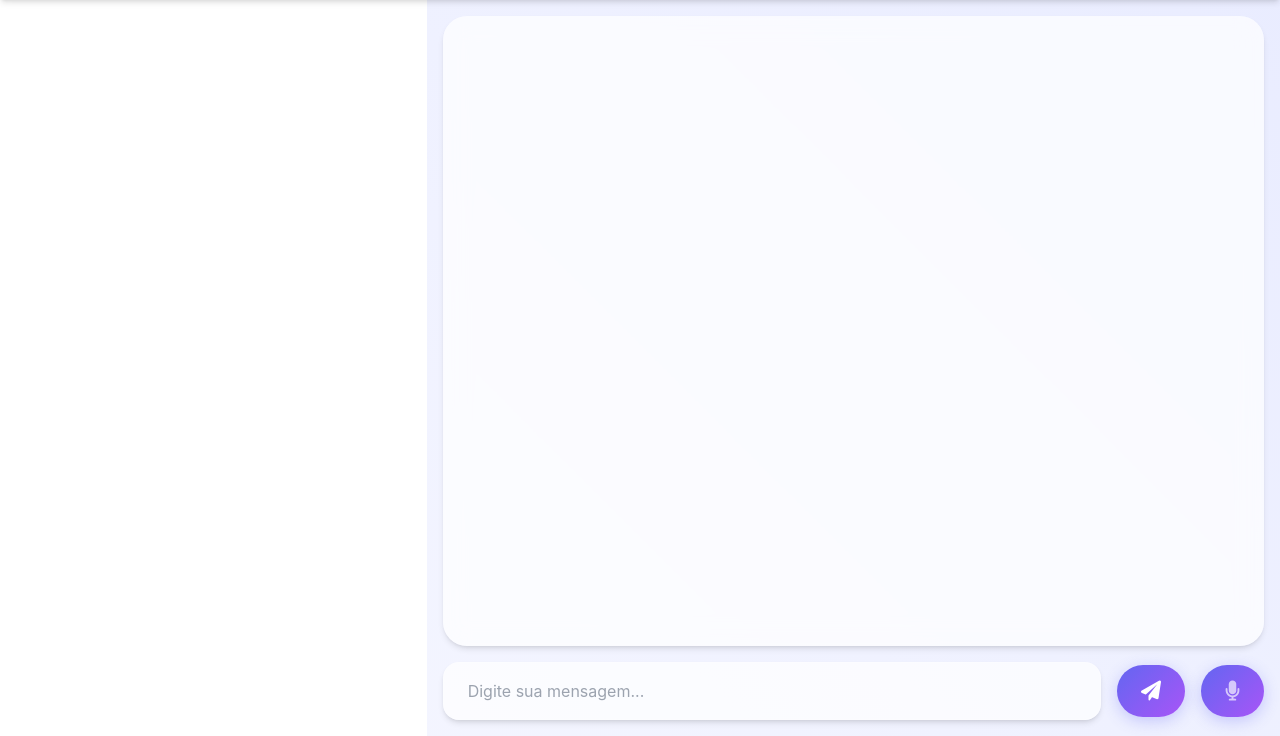
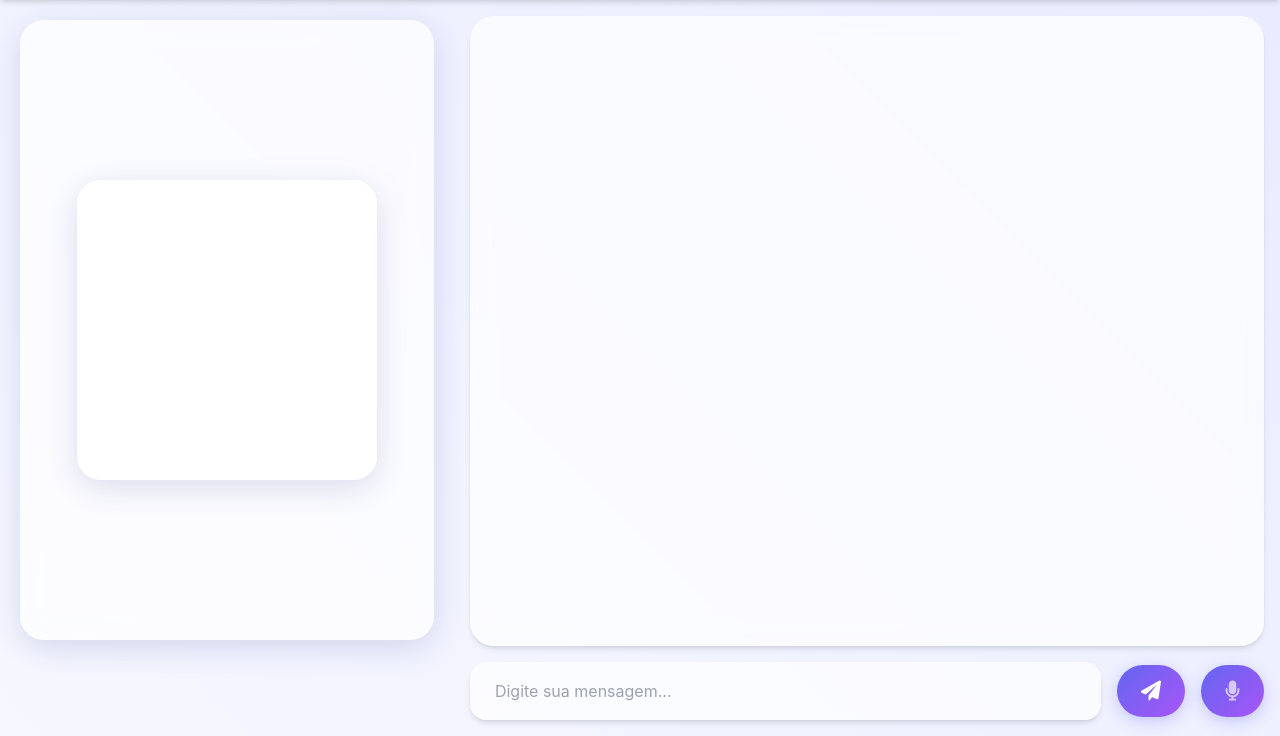
Before and after one commit to tiagofcardoso/EducationTutor, a Flask app: template templates/index.html in a window 1280 px wide. Shown: the part 64-800 px from the top of the page. Run offline with Flask 3, Linux system fonts and the light colour scheme; the template is opened without the code that fills it, so the values that code supplies are empty; some libraries are stand-ins or nearby versions.

Commit message:
Update avatar column

```diff
--- a/static/css/styles.css
+++ b/static/css/styles.css
@@ -115,6 +115,45 @@ body {
     box-shadow: 0 8px 20px rgba(99, 102, 241, 0.4);
 }
 
+/* Avatar Column */
+#avatar-container {
+    background: var(--glass-bg);
+    backdrop-filter: blur(12px);
+    -webkit-backdrop-filter: blur(12px);
+    border: 1px solid var(--glass-border);
+    border-radius: 24px;
+    box-shadow: 0 8px 32px 0 rgba(31, 38, 135, 0.15);
+    padding: 20px;
+    margin: 20px;
+    width: 300px;
+    height: 300px;
+    display: flex;
+    justify-content: center;
+    align-items: center;
+    transition: all 0.3s ease;
+}
+
+#avatar-container:hover {
+    transform: translateY(-5px);
+    box-shadow: 0 12px 36px 0 rgba(31, 38, 135, 0.25);
+}
+
+/* Avatar Column Container */
+.avatar-column {
+    background: var(--glass-bg);
+    backdrop-filter: blur(12px);
+    -webkit-backdrop-filter: blur(12px);
+    border: 1px solid var(--glass-border);
+    border-radius: 24px;
+    margin: 20px;
+    padding: 20px;
+    height: calc(100vh - 180px);
+    display: flex;
+    justify-content: center;
+    align-items: center;
+    box-shadow: 0 8px 32px 0 rgba(31, 38, 135, 0.15);
+}
+
 /* Animations */
 @keyframes messagePopIn {
     0% {
--- a/templates/index.html
+++ b/templates/index.html
@@ -34,10 +34,9 @@
     <div class="flex flex-grow mt-16">
 
         <!-- Avatar -->
-        <div class="w-1/3 bg-white flex justify-center items-center p-4">
-            <div id="avatar-container" class="w-60 h-60"></div>
+        <div class="w-1/3 avatar-column">
+            <div id="avatar-container"></div>
         </div>
-
         <!-- Chat -->
         <div class="w-2/3 flex flex-col p-4">
 
```
